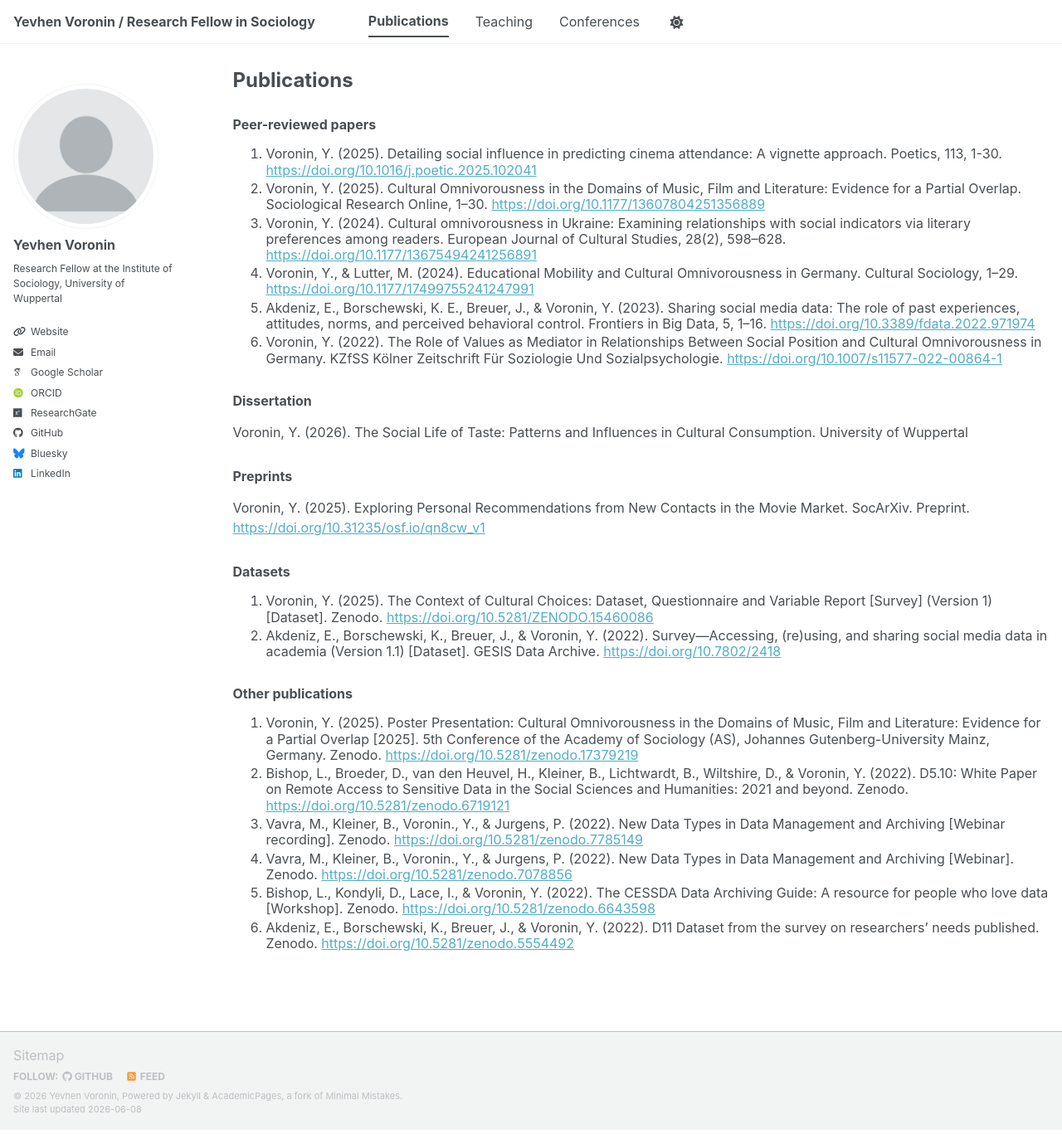
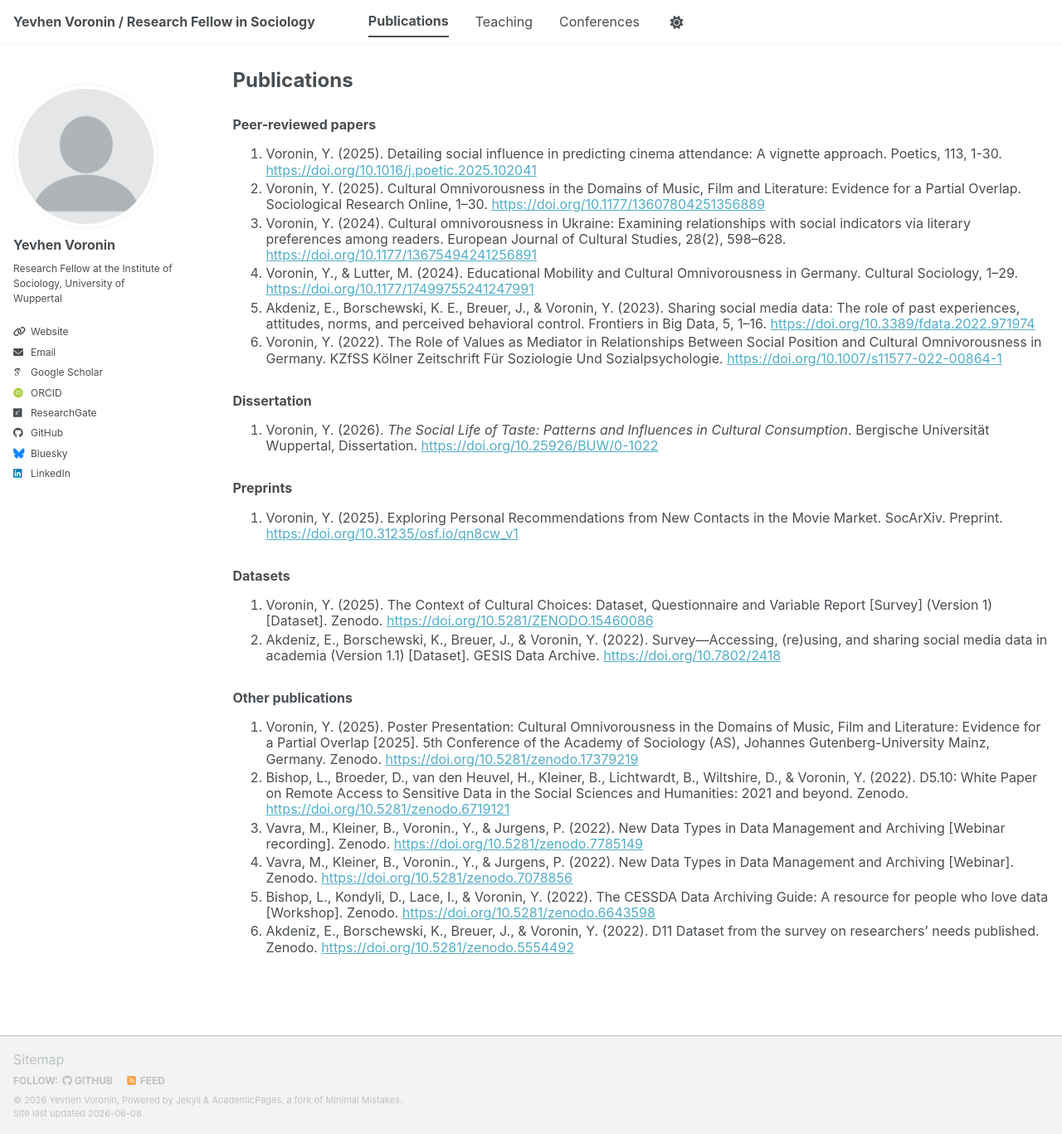
Before and after one commit to voronin-yevhen/voronin-yevhen.github.io, a Jekyll site: the page built from _pages/publications.md, in a window 1280 px wide and 1367 px high. Shown: the whole window at 83% size. Built offline with Jekyll 4.4.1, drawn with Linux system fonts in a browser that asks for light colours; some web fonts are replaced; a script bundle is joined from its source files by our own code; library files that are not in the unit come from our copies.

Commit message:
update thesis

```diff
--- a/_pages/publications.md
+++ b/_pages/publications.md
@@ -17,11 +17,11 @@ author_profile: true
 
 ### Dissertation
 
-Voronin, Y. (2026). The Social Life of Taste: Patterns and Influences in Cultural Consumption. University of Wuppertal
+1. Voronin, Y. (2026). *The Social Life of Taste: Patterns and Influences in Cultural Consumption*. Bergische Universität Wuppertal, Dissertation. [https://doi.org/10.25926/BUW/0-1022](https://doi.org/10.25926/BUW/0-1022){:target="_blank"}
 
 ### Preprints
 
-Voronin, Y. (2025). Exploring Personal Recommendations from New Contacts in the Movie Market. SocArXiv. Preprint. [https://doi.org/10.31235/osf.io/qn8cw_v1](https://doi.org/10.31235/osf.io/qn8cw_v1){:target="_blank"}
+1. Voronin, Y. (2025). Exploring Personal Recommendations from New Contacts in the Movie Market. SocArXiv. Preprint. [https://doi.org/10.31235/osf.io/qn8cw_v1](https://doi.org/10.31235/osf.io/qn8cw_v1){:target="_blank"}
 
 ### Datasets
 
```
Also changed, not shown: _pages/about.md (+3 -0 lines).
